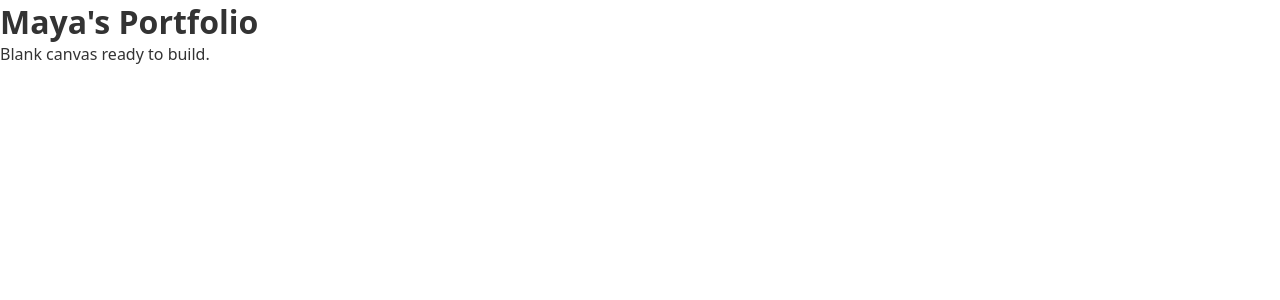
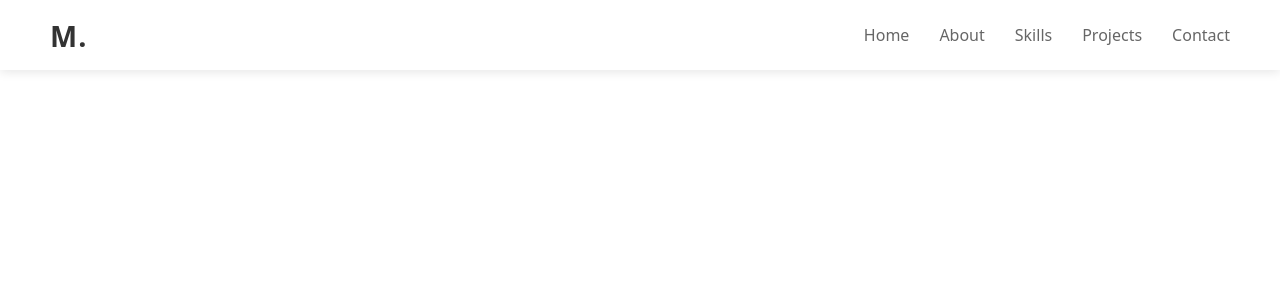
Before and after one commit to MayaKirken/maya-portfolio, a React (Create React App) app: page / in a window 1280 px wide. Shown: the top 300 px of the page. Built offline with nearby package versions, Linux system fonts and the light colour scheme.

Commit message:
Add navbar styling and layout wiring

```diff
--- a/jsconfig.json
+++ b/jsconfig.json
@@ -1,6 +1,8 @@
 {
     "compilerOptions": {
-        "baseUrl": "src",
+        "paths": {
+            "*": ["./src/*"]
+        },
         "checkJs": false
     },
     "include": ["src"]
--- a/src/App.js
+++ b/src/App.js
@@ -1,9 +1,11 @@
 import React from 'react';
+import Navbar from './components/Navbar';
 import './styles/App.css';
 
 function App () {
   return (
     <div className="portfolio-app">
+      <Navbar />
       <h1>Maya's Portfolio</h1>
       <p>Blank canvas ready to build.</p>
     </div>
--- a/src/components/Navbar.js
+++ b/src/components/Navbar.js
@@ -1,5 +1,5 @@
 import React from 'react';
-import '..styles/Navbar.css';
+import '../styles/Navbar.css';
 
 function Navbar() {
     return (
--- a/src/styles/Navbar.css
+++ b/src/styles/Navbar.css
@@ -0,0 +1,45 @@
+/* Main Navigation Bar Container */
+.navbar {
+    position: fixed;
+    top: 0;
+    left: 0;
+    width: 100%;
+    height: 70px;
+    background-color: #ffffff;
+    display: flex;
+    justify-content: space-between;
+    align-items: center;
+    padding: 0 50px;
+    box-shadow: 0 2px 10px rgba(0, 0, 0, 0.1);
+    z-index: 1000;
+}
+
+/* Logo Styling (The "M.") */
+.navbar-logo a {
+    font-size: 1.8rem;
+    font-weight: 700;
+    color: #333333;
+    text-decoration: none;
+    letter-spacing: 1px;
+}
+
+/* Unordered List Links Container */
+.navbar-links {
+    display: flex;
+    list-style: none;
+    gap: 30px;
+}
+
+/* Individual Link Anchor Tags */
+.navbar-links a {
+    text-decoration: none;
+    color: #666666;
+    font-size: 1rem;
+    font-weight: 500;
+    transition: color 0.3s ease;
+}
+
+/* Interactive Hover State */
+.navbar-links a:hover {
+    color: #0070f3;
+}
```
